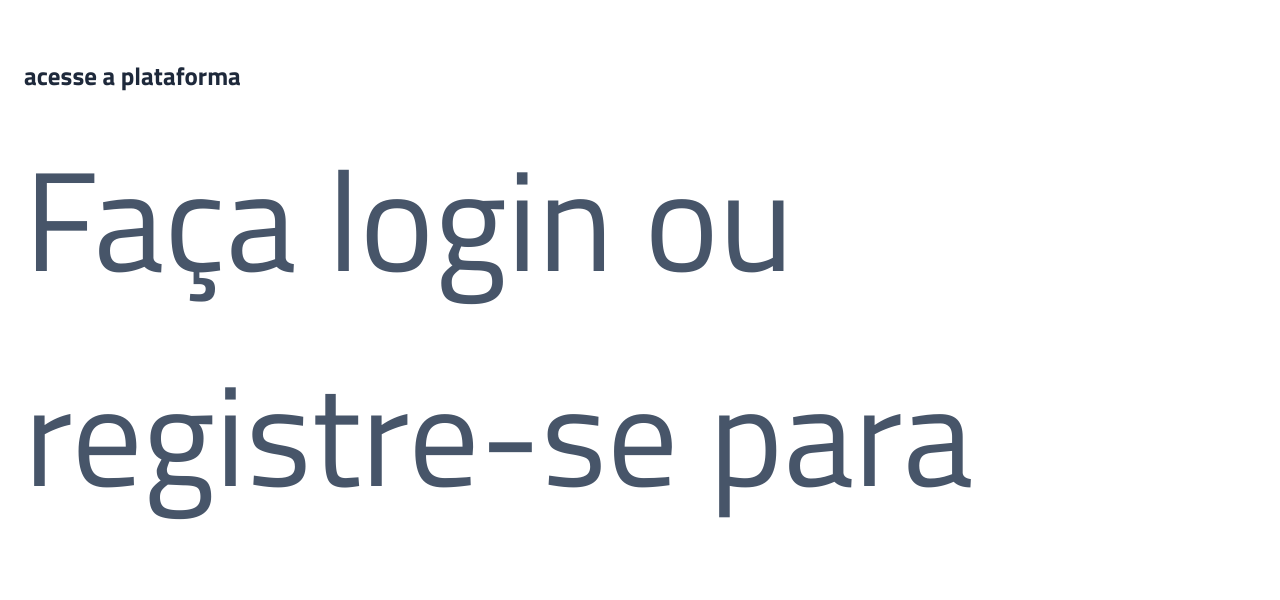
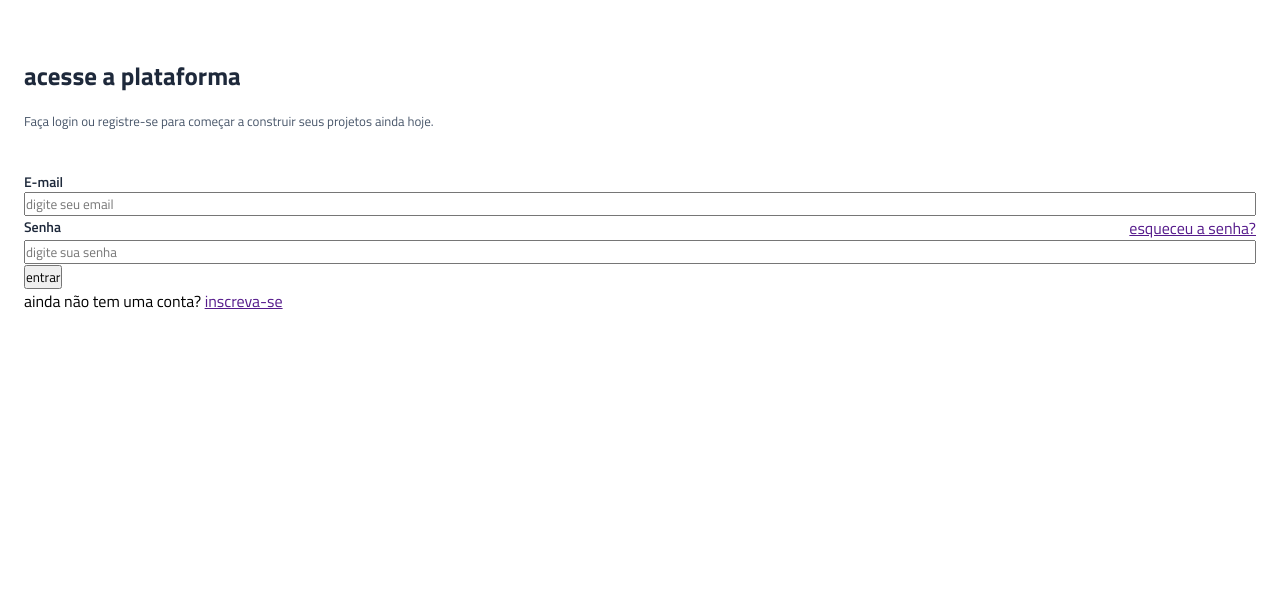
Before and after one commit to Brandassi/projeto-vertigo, a plain HTML site: page index.html in a window 1280 px wide. Shown: the part 136-736 px from the top of the page. Drawn offline with Linux system fonts and the light colour scheme.

Commit message:
estilização dos labels e das ancoras

```diff
--- a/index.html
+++ b/index.html
@@ -31,10 +31,13 @@
                     <input type="email" placeholder="digite seu email" id="email">
                 </div>
                 <div class="input-box">
-                    <label for="senha">Senha</label>
-                    <a href="">esqueceu a senha?</a>
+                    <div>
+                        <label for="senha">Senha</label>
+                        <a href="">esqueceu a senha?</a>
+                    </div>
                     <input type="password" placeholder="digite sua senha" id="senha">
                 </div>
+
                 <button>entrar</button>
             </form>
             <p>
--- a/style.css
+++ b/style.css
@@ -23,12 +23,28 @@ main{
     padding-inline: 1.5rem;
 
 }
+.descricao{
+    margin-bottom: 2.5rem;
+}
 .descricao h1{
 color: var(--gray-800);
 margin-bottom: 1rem;
 font-size: 1.5626rem;
 }
 .descricao p{
-    font-size: 8.8125rem;
+    font-size: 0.8125rem;
     color: var(--gray-600);
 }
+.input-box{
+    display: flex;
+    flex-direction: column;
+}
+.input-box div{
+    display: flex;
+    justify-content: space-between;
+}
+.login label{
+    font-size: 0.875rem;
+    color: var(--gray-800);
+    font-weight: 600;
+}
```
